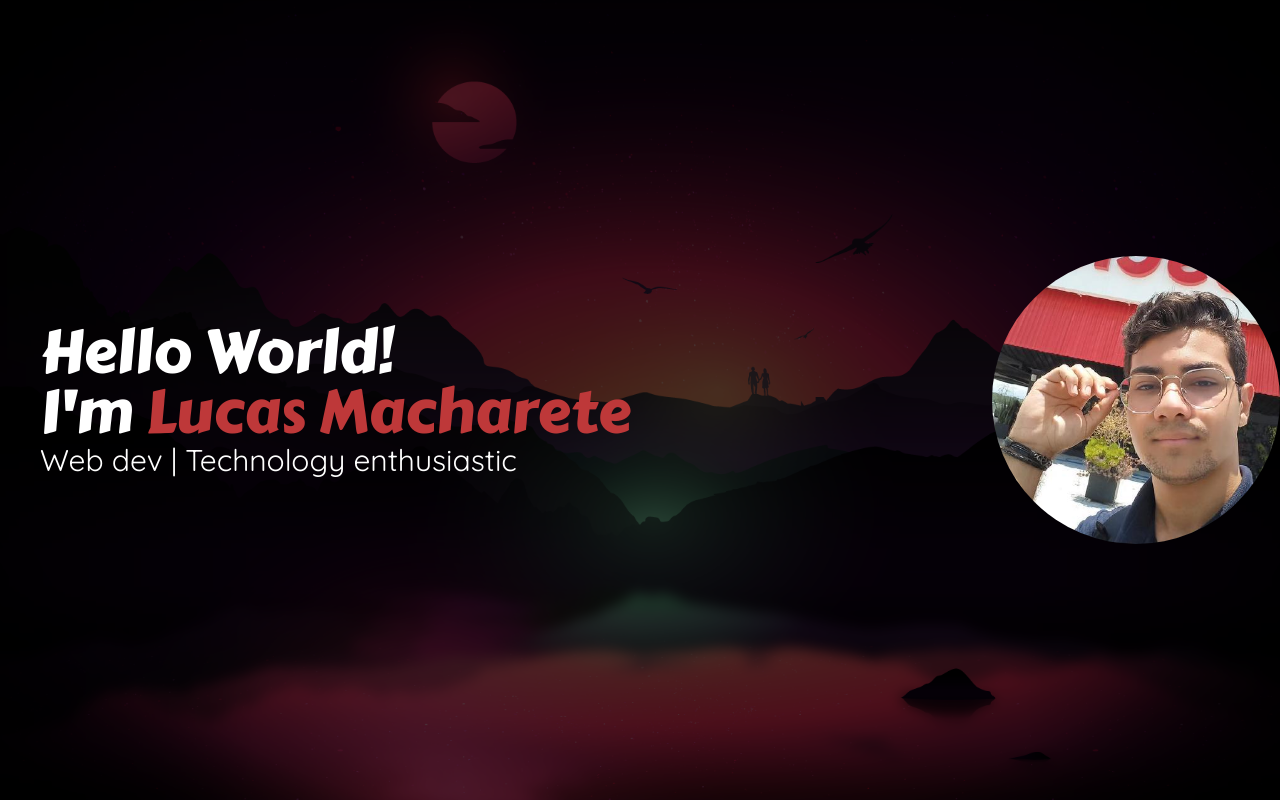
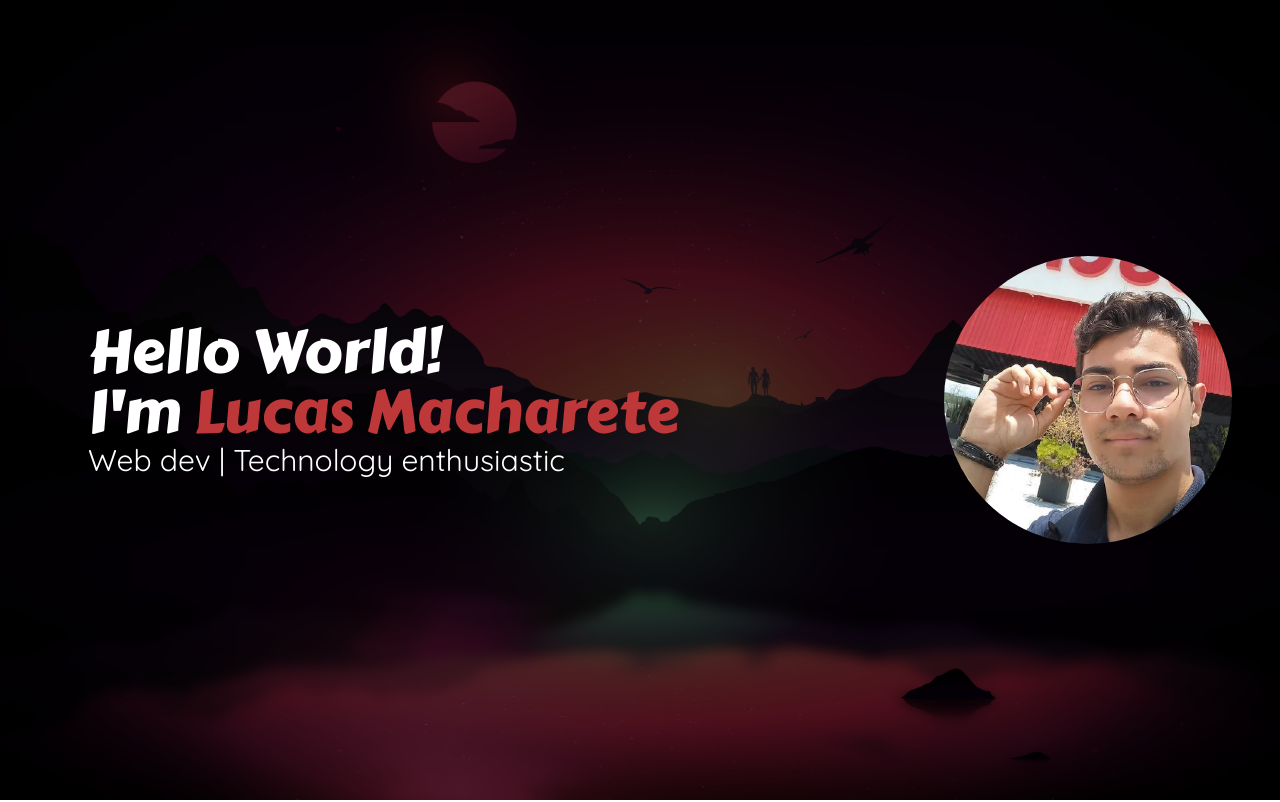
Before and after one commit to MachareteL/Portfolio, a React (Vite) app: page / in a window 1280 px wide. Shown: the top 802 px of the page. Built offline with nearby package versions, Linux system fonts and the light colour scheme.

Commit message:
style: padding horizontally the profile photo

```diff
--- a/src/Index.tsx
+++ b/src/Index.tsx
@@ -23,7 +23,7 @@ export default function Index() {
         id="main"
         className="relative h-screen bg-[url('assets/mbkpg.png')] bg-cover bg-fixed bg-center before:absolute before:left-0 before:top-0 before:z-10 before:h-full before:w-full before:bg-black before:opacity-70"
       >
-        <div className="ms:justify-between container relative z-20 mx-auto flex h-full flex-col items-center justify-center sm:flex-row sm:justify-between">
+        <div className="ms:justify-between container relative z-20 mx-auto flex h-full flex-col items-center justify-center sm:flex-row sm:justify-between px-12">
           <hgroup className="title order-2 p-10 text-3xl text-white sm:order-1 sm:text-6xl">
             <h1 className="">Hello World!</h1>
             <hgroup className="flex">
```
Also changed, not shown: 1 other file (tests, documents, lock files or other folders).
